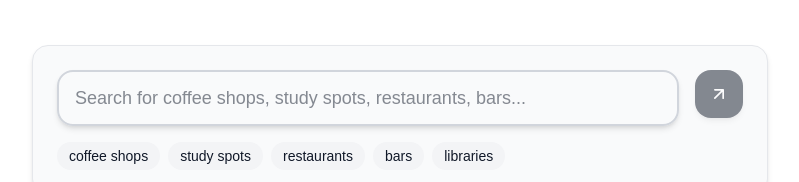
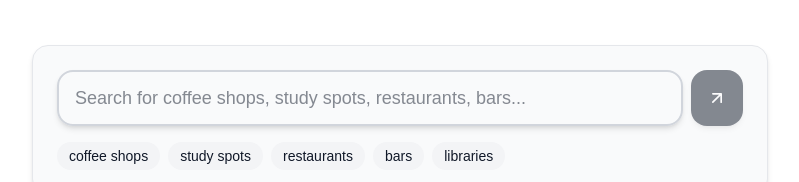
Before and after one commit to tom4sg/nyu-corner-datathon-2025, a Next.js app in the folder frontend/: page / in a window 1280 px wide. Shown: the part 135-317 px from the top of the page, without its empty margins (240-1039 px from the left). Built offline with nearby package versions, Linux system fonts and the light colour scheme.

Commit message:
search button tweak

```diff
--- a/frontend/src/components/SearchBox.tsx
+++ b/frontend/src/components/SearchBox.tsx
@@ -24,7 +24,7 @@ export default function SearchBox({ onSearch, loading }: SearchBoxProps) {
 
   return (
     <div className="bg-gray-50 rounded-2xl shadow-md hover:shadow-lg border border-gray-200 p-6 transition-all duration-200">
-      <div className="flex gap-4">
+      <div className="flex gap-2">
         <div className="flex-1">
           <input
             type="text"
@@ -39,7 +39,7 @@ export default function SearchBox({ onSearch, loading }: SearchBoxProps) {
         <button
           onClick={handleSubmit}
           disabled={!query.trim() || loading}
-          className="w-12 h-12 bg-gray-900 text-white rounded-2xl hover:bg-gray-800 transition-all duration-200 disabled:opacity-50 disabled:cursor-not-allowed shadow-md hover:shadow-lg transform hover:-translate-y-0.5 flex items-center justify-center"
+          className="px-4 py-3 bg-gray-900 text-white rounded-2xl hover:bg-gray-800 transition-all duration-200 disabled:opacity-50 disabled:cursor-not-allowed shadow-md hover:shadow-lg transform hover:-translate-y-0.5 flex items-center justify-center"
         >
           {loading ? (
             <div className="w-5 h-5 border-2 border-white border-t-transparent rounded-full animate-spin"></div>
```
